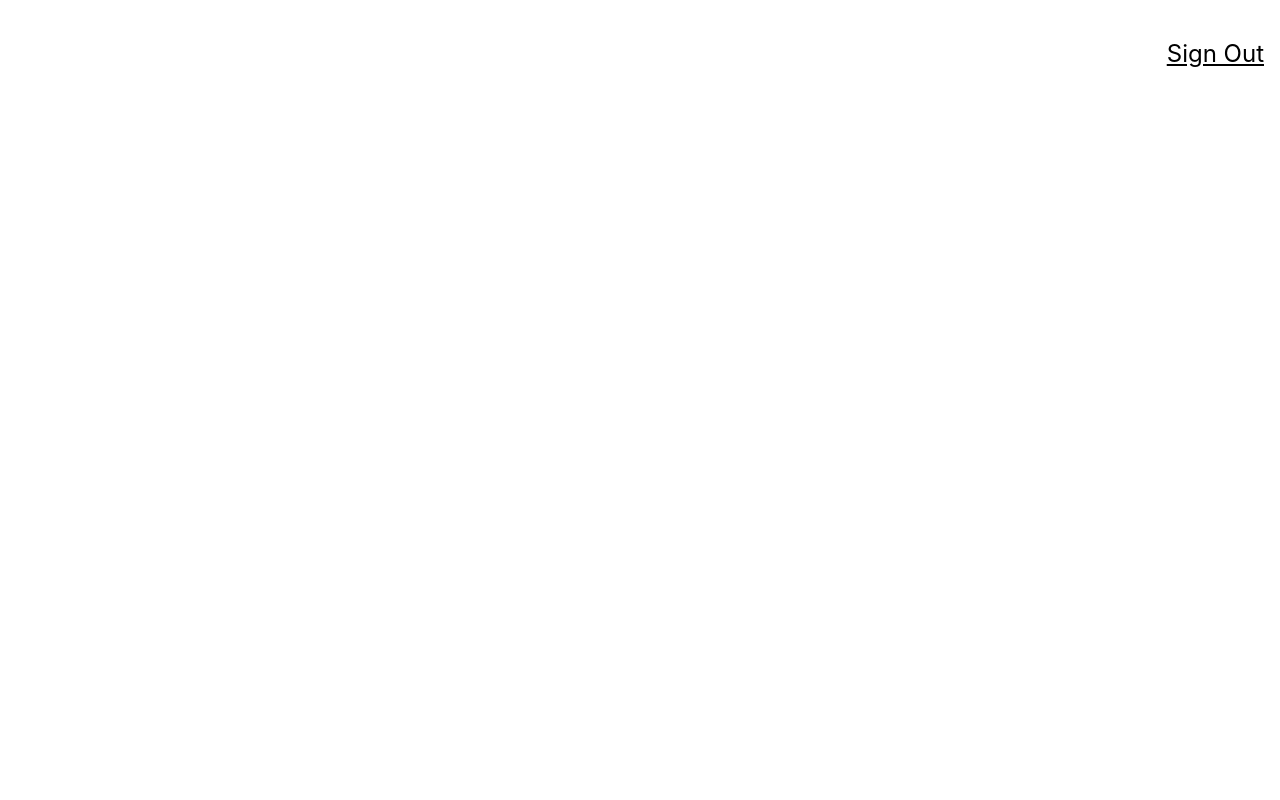
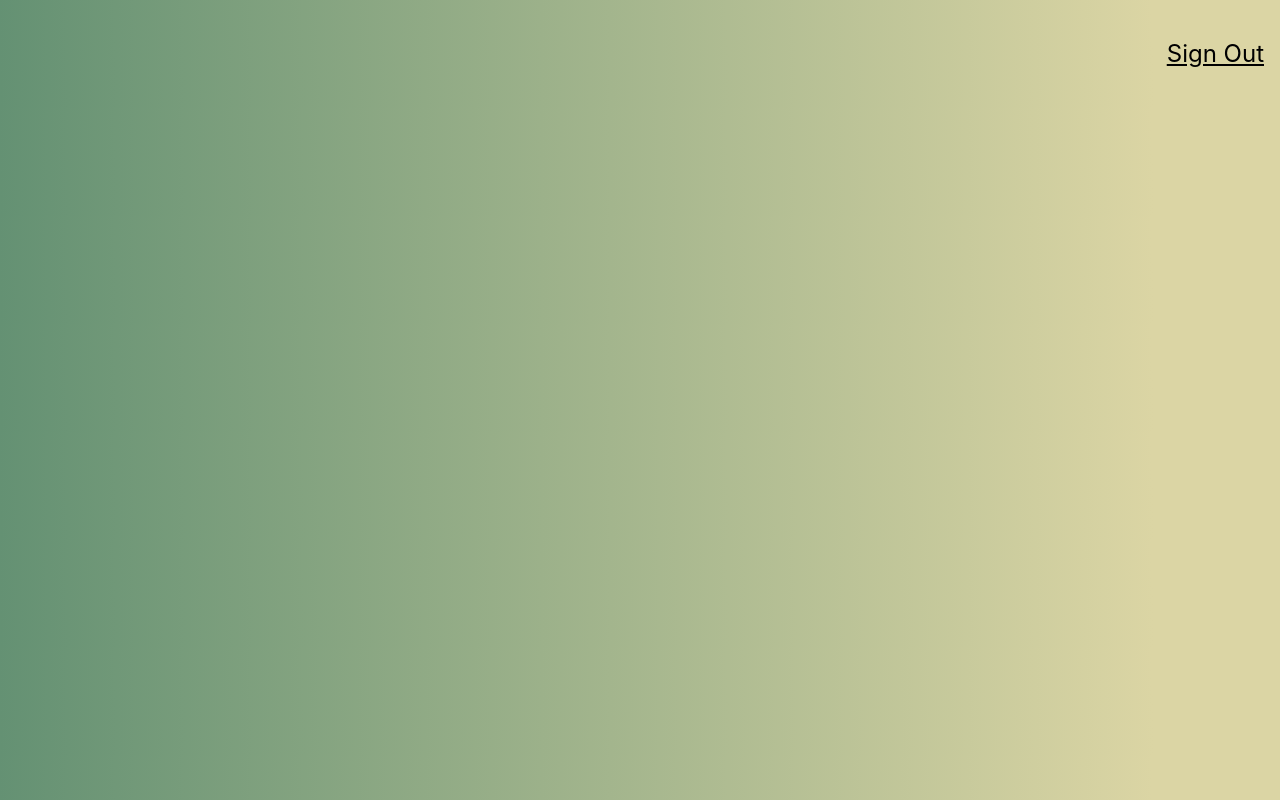
Before and after one commit to xaphaniafox/face-detect, a React (Create React App) app: page / in a window 1280 px wide. Built offline with nearby package versions, Linux system fonts and the light colour scheme.

Commit message:
adding gradient background

```diff
--- a/src/index.css
+++ b/src/index.css
@@ -5,6 +5,7 @@ body {
     sans-serif;
   -webkit-font-smoothing: antialiased;
   -moz-osx-font-smoothing: grayscale;
+  background: linear-gradient(89deg, #649173 0%, #DBD5A4 90% 100%);
 }
 
 code {
```
